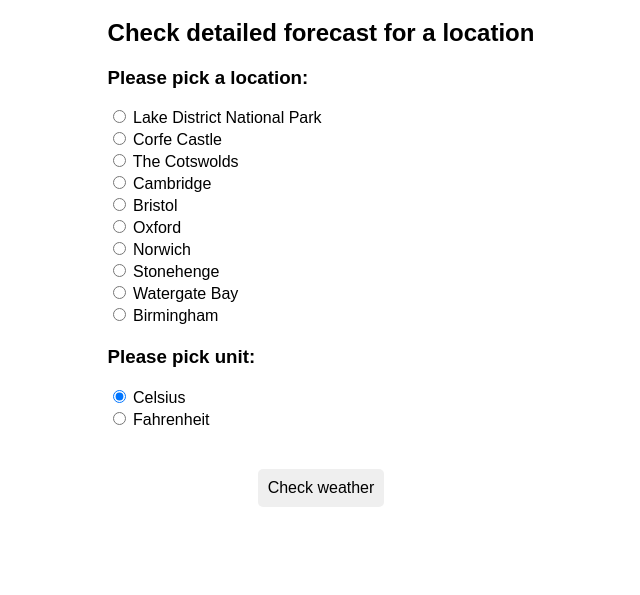
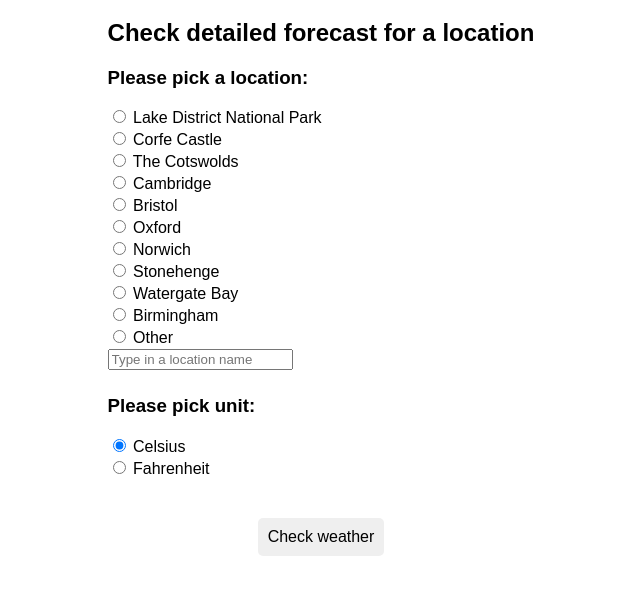
Before and after one commit to Sozai83/Weather_app, a Flask app: page / in a window 1280 px wide. Shown: the part 167-762 px from the top of the page, without its empty margins (319-959 px from the left). Run offline with Flask 3, Linux system fonts and the light colour scheme; data that the repository does not hold is empty; some libraries are stand-ins or nearby versions.

Commit message:
Added other field for free search

```diff
--- a/main.py
+++ b/main.py
@@ -49,7 +49,9 @@ def home():
 def check_weather():
 
     try:
-        location = request.form['location']
+        print(request.form['location'])
+        print(request.form['location_other'])
+        location = request.form['location'] if request.form['location'] != 'Other' else request.form['location_other']
         unit = request.form['unit'] if request.form['unit'] else 'metric'
 
         # Create a Geocode object
--- a/templates/index.html
+++ b/templates/index.html
@@ -17,6 +17,9 @@
                 <input type="radio" id="{{location[1]['id']}}" name="location" value="{{location[1]['name']}}" aria-label="{{location[1]['id']}}">
                 <label for="{{location[1]['id']}}">{{location[1]['name']}}</label><br>
             {% endfor %}
+                <input type="radio" id="other" name="location" value="Other" aria-label="Other">
+                <label for="other">Other</label><br>
+                <input type="text" name="location_other" placeholder="Type in a location name" aria-label="Other"/>
             <h3>Please pick unit:</h3>
             <input type="radio" id="celsius" name="unit" value="metric" aria-label="celsius" checked>
             <label for="celsius">Celsius</label><br>
```
